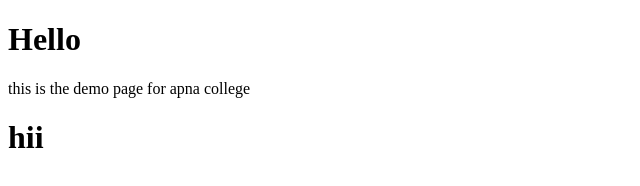
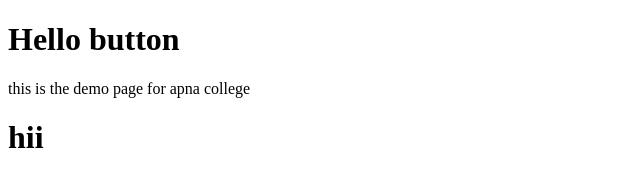
Before and after one commit to codewithmegha-art/apnacollege-demo, a plain HTML site: page index.html in a window 1280 px wide. Shown: the whole page, without its empty margins (0-640 px from the left). Drawn offline with Linux system fonts and the light colour scheme.

```diff
--- a/index.html
+++ b/index.html
@@ -6,7 +6,7 @@
     <title>Document</title>
 </head>
 <body>
-    <h1>Hello</h1>
+    <h1>Hello button</h1>
     <p>this is the demo page for apna college</p>
     <h1>hii</h1>
 </body>
```
